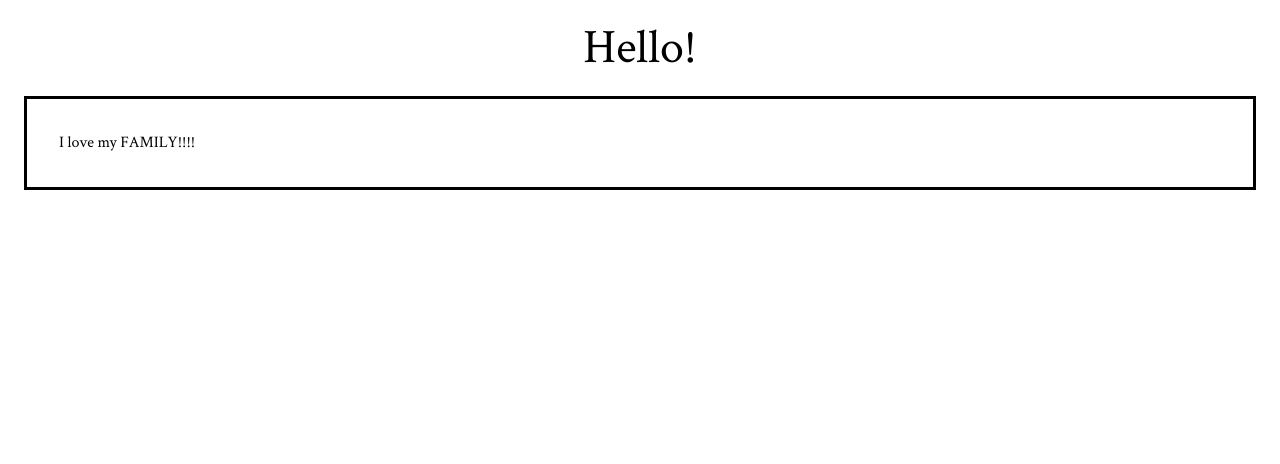
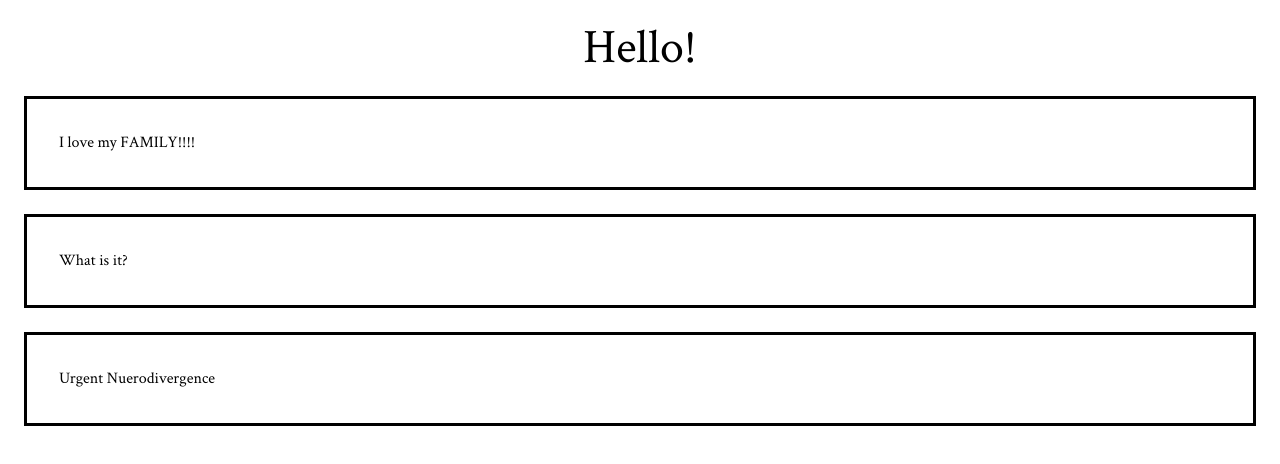
Before and after one commit to lordozland/whatToDo, a React (Create React App) app in the folder wtd/: page / in a window 1280 px wide. Shown: the top 464 px of the page. Built offline with nearby package versions, Linux system fonts and the light colour scheme.

Commit message:
left it on all night again.....

```diff
--- a/wtd/src/pages/mainPage.jsx
+++ b/wtd/src/pages/mainPage.jsx
@@ -11,6 +11,8 @@ const mainPage = () => {
         <div >
             <div className='mainPage text-5xl m-6'>Hello!</div>
             <div style={styles.borders} className='m-6 p-8'>I love my FAMILY!!!!</div>
+            <div style={styles.borders} className='m-6 p-8'>What is it?</div>
+            <div style={styles.borders} className='m-6 p-8'>Urgent Nuerodivergence</div>
         </div>
 
     )
```
